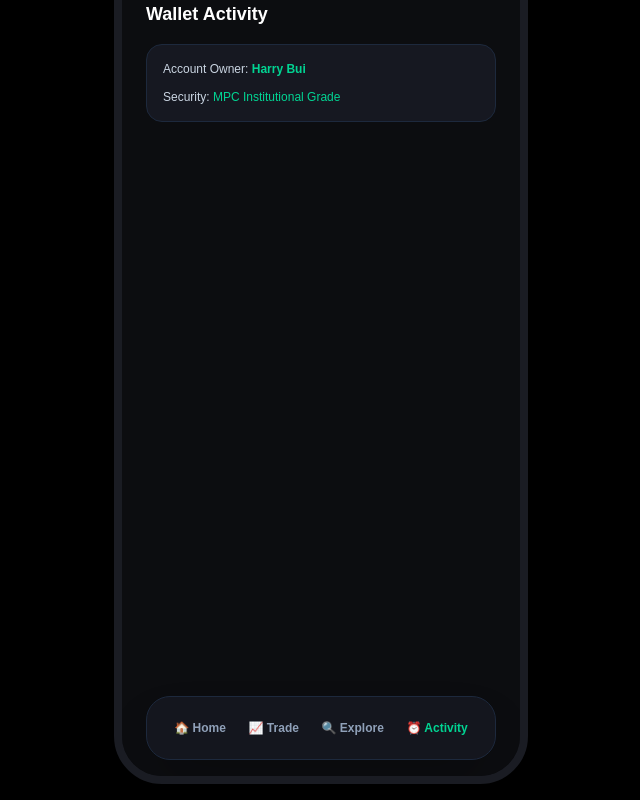
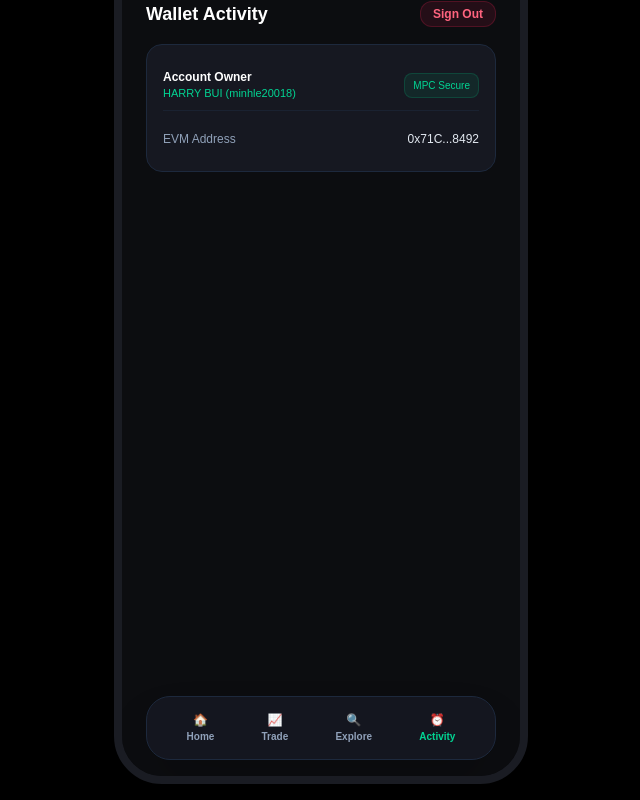
Before and after one commit to minhle20018/nexuspay, a Next.js app: page / in a window 1280 px wide. Both pictures are taken after a click on the button "⏰ Activity". Shown: the part 128-928 px from the top of the page, without its empty margins (319-959 px from the left). Built offline with nearby package versions, Linux system fonts and the light colour scheme.

Commit message:
Deploy the exact full-featured NexusPay version

```diff
--- a/app/page.tsx
+++ b/app/page.tsx
@@ -3,7 +3,6 @@
 import React, { useState, useEffect } from 'react';
 
 export default function Home() {
-  const [currentUser, setCurrentUser] = useState<string | null>("harrybui");
   const [activeTab, setActiveTab] = useState('home');
   const [searchQuery, setSearchQuery] = useState('');
   const [tradeUsd, setTradeUsd] = useState('1000');
@@ -39,6 +38,12 @@ export default function Home() {
     alert("Copied to clipboard: " + text);
   };
 
+  const logout = () => {
+    if (confirm("Are you sure you want to sign out?")) {
+      alert("Signed out successfully.");
+    }
+  };
+
   return (
     <main className="min-h-screen bg-black text-slate-100 flex items-center justify-center p-0 sm:p-4">
       <div className="w-full sm:max-w-[414px] h-screen sm:h-[896px] bg-[#0c0d10] sm:rounded-[48px] sm:border-[8px] sm:border-[#1a1c23] shadow-2xl flex flex-col overflow-hidden relative">
@@ -46,13 +51,13 @@ export default function Home() {
         <div className="flex-1 flex flex-col overflow-hidden relative bg-[#0c0d10]">
 
           {/* Top Header */}
-          <div className="px-6 pt-10 pb-4 flex items-center justify-between bg-[#0c0d10] shrink-0">
+          <div className="px-6 pt-10 pb-4 flex items-center justify-between bg-[#0c0d10] shrink-0 z-10">
             <div className="flex items-center space-x-3">
               <div className="w-10 h-10 rounded-full bg-emerald-500/20 border border-emerald-500/30 flex items-center justify-center text-emerald-400 font-bold text-sm">
                 HB
               </div>
               <div>
-                <span className="text-base font-bold text-white tracking-tight">Home</span>
+                <span className="text-base font-bold text-white tracking-tight capitalize">{activeTab}</span>
                 <span className="w-2 h-2 rounded-full bg-emerald-400 inline-block ml-2 animate-ping"></span>
               </div>
             </div>
@@ -68,7 +73,6 @@ export default function Home() {
             {activeTab === 'home' && (
               <div className="space-y-6">
 
-                {/* Total Balance */}
                 <div className="text-center py-2">
                   <h2 className="text-4xl font-extrabold tracking-tight text-white">
                     ${calculateTotal().toLocaleString('en-US', { minimumFractionDigits: 2, maximumFractionDigits: 2 })}
@@ -76,7 +80,6 @@ export default function Home() {
                   <p className="text-xs text-emerald-400 font-medium mt-1">Wallet 1 (Live Feed Active)</p>
                 </div>
 
-                {/* Deposit & Receive */}
                 <div className="grid grid-cols-2 gap-3">
                   <button onClick={() => alert("Deposit clicked!")} className="flex flex-col items-center justify-center py-4 px-5 rounded-2xl bg-[#161821] border border-slate-800 hover:bg-[#1f222e] cursor-pointer">
                     <div className="w-8 h-8 rounded-full bg-emerald-500/10 flex items-center justify-center text-emerald-400 mb-1 font-bold">+</div>
@@ -88,7 +91,6 @@ export default function Home() {
                   </button>
                 </div>
 
-                {/* Search */}
                 <div className="relative">
                   <input
                     type="text"
@@ -99,7 +101,6 @@ export default function Home() {
                   />
                 </div>
 
-                {/* Trade Banner */}
                 <div className="bg-gradient-to-r from-[#161821] to-[#1e2330] p-4 rounded-2xl border border-slate-800 flex items-center justify-between">
                   <div className="space-y-1 max-w-[210px]">
                     <h4 className="text-xs font-bold text-white">Trade on Your Terms</h4>
@@ -109,7 +110,6 @@ export default function Home() {
                   <div className="w-12 h-12 bg-gradient-to-br from-emerald-400 to-sky-500 rounded-2xl flex items-center justify-center text-slate-950 font-bold">📈</div>
                 </div>
 
-                {/* Fund Wallet */}
                 <div className="space-y-3">
                   <h3 className="text-sm font-bold text-white">Fund your wallet</h3>
                   <div className="bg-[#161821] rounded-2xl border border-slate-800 divide-y divide-slate-800/60 overflow-hidden">
@@ -136,7 +136,6 @@ export default function Home() {
                   </div>
                 </div>
 
-                {/* Your Assets */}
                 <div className="space-y-3">
                   <div className="flex justify-between items-center">
                     <h3 className="text-sm font-bold text-white">Your Assets (Harry Bui)</h3>
@@ -195,22 +194,46 @@ export default function Home() {
 
             {activeTab === 'activity' && (
               <div className="space-y-4 pt-2">
-                <h3 className="text-lg font-bold text-white">Wallet Activity</h3>
+                <div className="flex justify-between items-center">
+                  <h3 className="text-lg font-bold text-white">Wallet Activity</h3>
+                  <button onClick={logout} className="text-xs text-rose-400 font-semibold bg-rose-500/10 px-3 py-1 rounded-xl border border-rose-500/20 cursor-pointer">Sign Out</button>
+                </div>
                 <div className="bg-[#161821] p-4 rounded-2xl border border-slate-800 space-y-3">
-                  <p className="text-xs text-slate-300">Account Owner: <span className="text-emerald-400 font-bold">Harry Bui</span></p>
-                  <p className="text-xs text-slate-300">Security: <span className="text-emerald-400">MPC Institutional Grade</span></p>
+                  <div className="flex justify-between items-center py-2 border-b border-slate-800/60">
+                    <div>
+                      <p className="text-xs font-semibold text-white">Account Owner</p>
+                      <p className="text-[11px] text-emerald-400">HARRY BUI (minhle20018)</p>
+                    </div>
+                    <span className="text-[10px] bg-emerald-500/10 text-emerald-400 px-2 py-1 rounded-lg border border-emerald-500/20">MPC Secure</span>
+                  </div>
+                  <div className="flex justify-between items-center py-2">
+                    <span className="text-xs text-slate-400">EVM Address</span>
+                    <span className="text-xs text-slate-200 font-mono">0x71C...8492</span>
+                  </div>
                 </div>
               </div>
             )}
 
           </div>
 
-          {/* Floating Bottom Nav */}
-          <div className="absolute bottom-4 left-6 right-6 h-16 bg-[#161821]/90 backdrop-blur-xl border border-slate-800 rounded-3xl flex items-center justify-around px-4 shadow-2xl z-30">
-            <button onClick={() => setActiveTab('home')} className={`p-2 cursor-pointer font-bold text-xs ${activeTab === 'home' ? 'text-emerald-400' : 'text-slate-400'}`}>🏠 Home</button>
-            <button onClick={() => setActiveTab('trade')} className={`p-2 cursor-pointer font-bold text-xs ${activeTab === 'trade' ? 'text-emerald-400' : 'text-slate-400'}`}>📈 Trade</button>
-            <button onClick={() => setActiveTab('explore')} className={`p-2 cursor-pointer font-bold text-xs ${activeTab === 'explore' ? 'text-emerald-400' : 'text-slate-400'}`}>🔍 Explore</button>
-            <button onClick={() => setActiveTab('activity')} className={`p-2 cursor-pointer font-bold text-xs ${activeTab === 'activity' ? 'text-emerald-400' : 'text-slate-400'}`}>⏰ Activity</button>
+          {/* Bottom Navigation Bar */}
+          <div className="absolute bottom-4 left-6 right-6 h-16 bg-[#161821]/95 backdrop-blur-xl border border-slate-800 rounded-3xl flex items-center justify-around px-4 shadow-2xl z-30">
+            <button onClick={() => setActiveTab('home')} className={`p-2 cursor-pointer font-bold text-xs flex flex-col items-center ${activeTab === 'home' ? 'text-emerald-400' : 'text-slate-400'}`}>
+              <span>🏠</span>
+              <span className="text-[10px] mt-0.5">Home</span>
+            </button>
+            <button onClick={() => setActiveTab('trade')} className={`p-2 cursor-pointer font-bold text-xs flex flex-col items-center ${activeTab === 'trade' ? 'text-emerald-400' : 'text-slate-400'}`}>
+              <span>📈</span>
+              <span className="text-[10px] mt-0.5">Trade</span>
+            </button>
+            <button onClick={() => setActiveTab('explore')} className={`p-2 cursor-pointer font-bold text-xs flex flex-col items-center ${activeTab === 'explore' ? 'text-emerald-400' : 'text-slate-400'}`}>
+              <span>🔍</span>
+              <span className="text-[10px] mt-0.5">Explore</span>
+            </button>
+            <button onClick={() => setActiveTab('activity')} className={`p-2 cursor-pointer font-bold text-xs flex flex-col items-center ${activeTab === 'activity' ? 'text-emerald-400' : 'text-slate-400'}`}>
+              <span>⏰</span>
+              <span className="text-[10px] mt-0.5">Activity</span>
+            </button>
           </div>
 
         </div>
```
